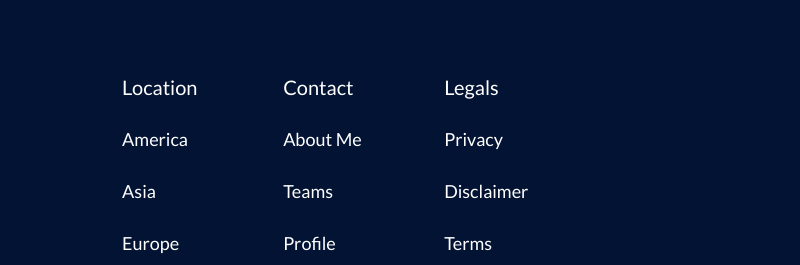
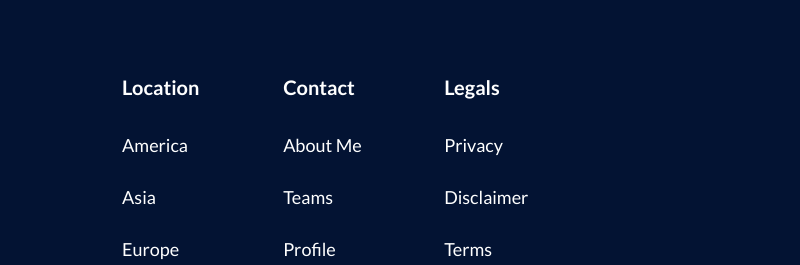
Before and after one commit to Saddam6260/Avion-home-page, a website: page index.html in a window 1280 px wide. Shown: the top 265 px of the page, 480-1280 px from the left. Drawn offline with Linux system fonts and the light colour scheme.

Commit message:
add footer component

```diff
--- a/index.html
+++ b/index.html
@@ -42,21 +42,21 @@
         </div>
         <!-- Footer right -->
         <ul class="w-[10%] flex flex-col gap-y-[24px]">
-          <p class="text-xl text-white font-lato">Location</p>
+          <h5 class="footer-menu-head">Location</h5>
           <li class="list-item"><a href="">America</a></li>
           <li class="list-item"><a href="">Asia</a></li>
           <li class="list-item"><a href="">Europe</a></li>
           <li class="list-item"><a href="">Africa</a></li>
         </ul>
         <ul class="w-[10%] flex flex-col gap-y-[24px]">
-          <p class="text-xl text-white font-lato">Contact</p>
+          <h5 class="footer-menu-head">Contact</h5>
           <li class="list-item"><a href="">About Me</a></li>
           <li class="list-item"><a href="">Teams</a></li>
           <li class="list-item"><a href="">Profile</a></li>
           <li class="list-item"><a href="">FAQ</a></li>
         </ul>
         <ul class="w-[10%] flex flex-col gap-y-[24px]">
-          <p class="text-xl text-white font-lato">Legals</p>
+          <h5 class="footer-menu-head">Legals</h5>
           <li class="list-item"><a href="">Privacy</a></li>
           <li class="list-item"><a href="">Disclaimer</a></li>
           <li class="list-item"><a href="">Terms</a></li>
--- a/src/tailwind.css
+++ b/src/tailwind.css
@@ -23,12 +23,18 @@
   .btn{
     @apply bg-none border-none;
   }
+
+  /* Footer Start*/
   .social{
     @apply w-12 h-12 bg-orange rounded-full flex justify-center items-center
   }
   .list-item{
-    @apply font-lato text-white text-lg;
+    @apply font-lato text-white text-lg font-normal;
   }
+  .footer-menu-head{
+    @apply text-xl text-white font-lato font-bold mb-[6px]
+  }
+  /* Footer End */
 }
 
 @layer base {
```
Also changed, not shown: output/style.css.
